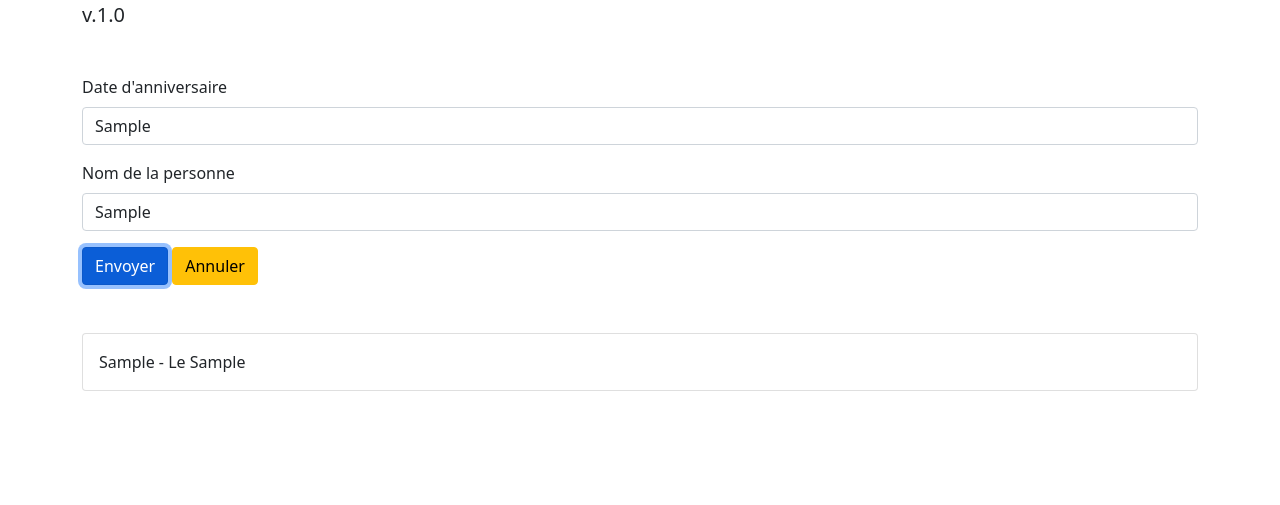
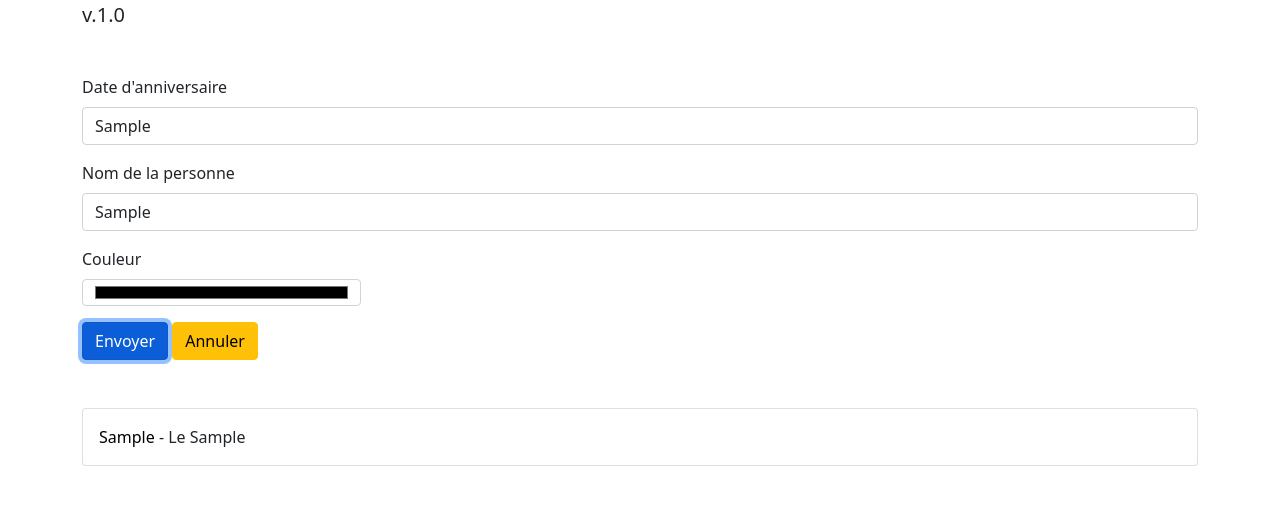
Before and after one commit to Shikky53/Appversary, a plain HTML site: page index.html in a window 1280 px wide. Both pictures are taken after typing "Sample", "Sample" into the empty fields and a click on the button "Envoyer". Shown: the part 101-606 px from the top of the page. Drawn offline with nearby package versions, Linux system fonts and the light colour scheme.

Commit message:
New ver.1.1

```diff
--- a/index.html
+++ b/index.html
@@ -25,6 +25,10 @@
           <label for="name" class="form-label">Nom de la personne</label>
           <input type="text" class="form-control" id="name" />
         </div>
+        <div class="mb-3">
+            <label for="color" class="form-label">Couleur</label>
+            <input type="color" class="form-control w-25" id="color" />
+        </div>
         <button type="submit" class="btn btn-primary">Envoyer</button>
         <button type="button" class="btn btn-warning">Annuler</button>
       </form>
--- a/script.js
+++ b/script.js
@@ -2,8 +2,7 @@ $("form").on("submit", function (e) {
     e.preventDefault()
     $("main").append(`
       <div class="card">
-        <div class="card-body">
-          ${$("input:last").val()} - Le  ${$("input:first").val()}
+        <div class="card-body"><span style="color: ${$( "input:eq(2)" ).val()}">${$("input:eq(1)").val()}</span> - Le  ${$("input:first").val()}
         </div>
       </div>
     `)
```
